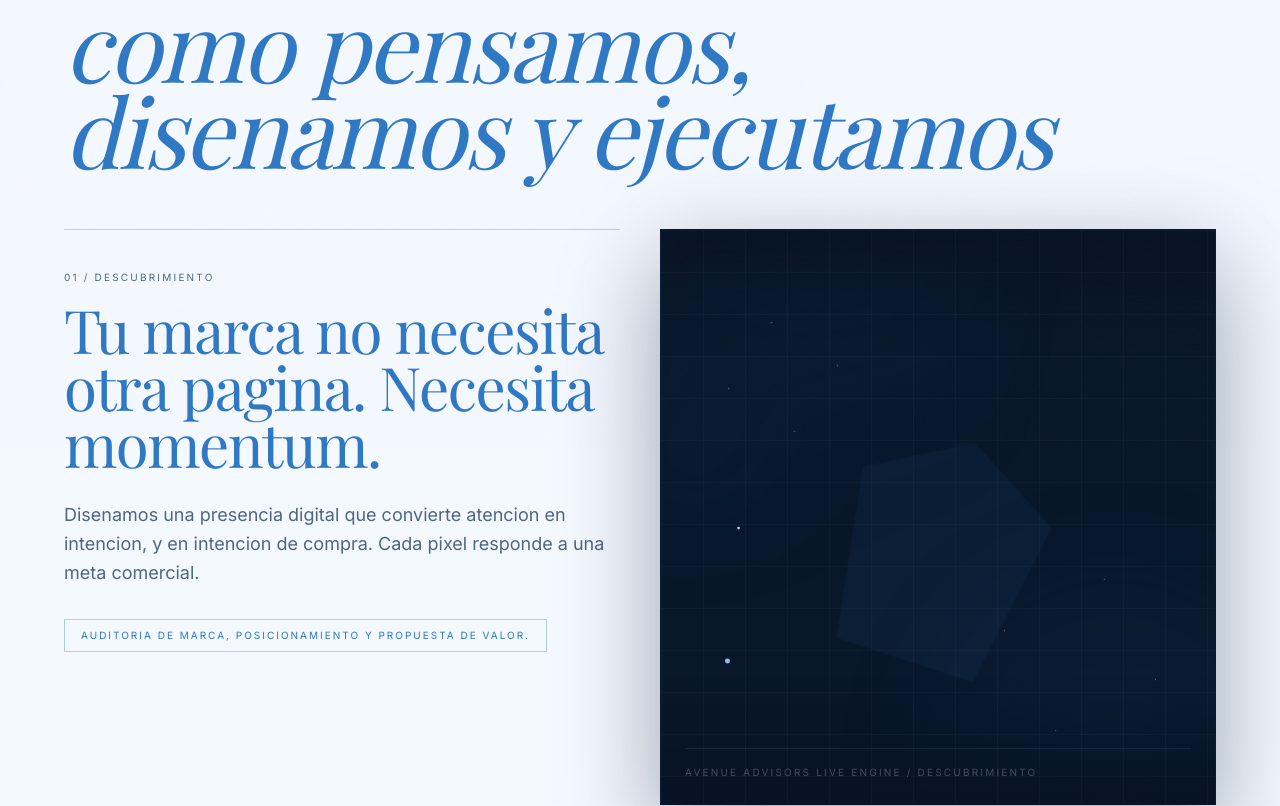
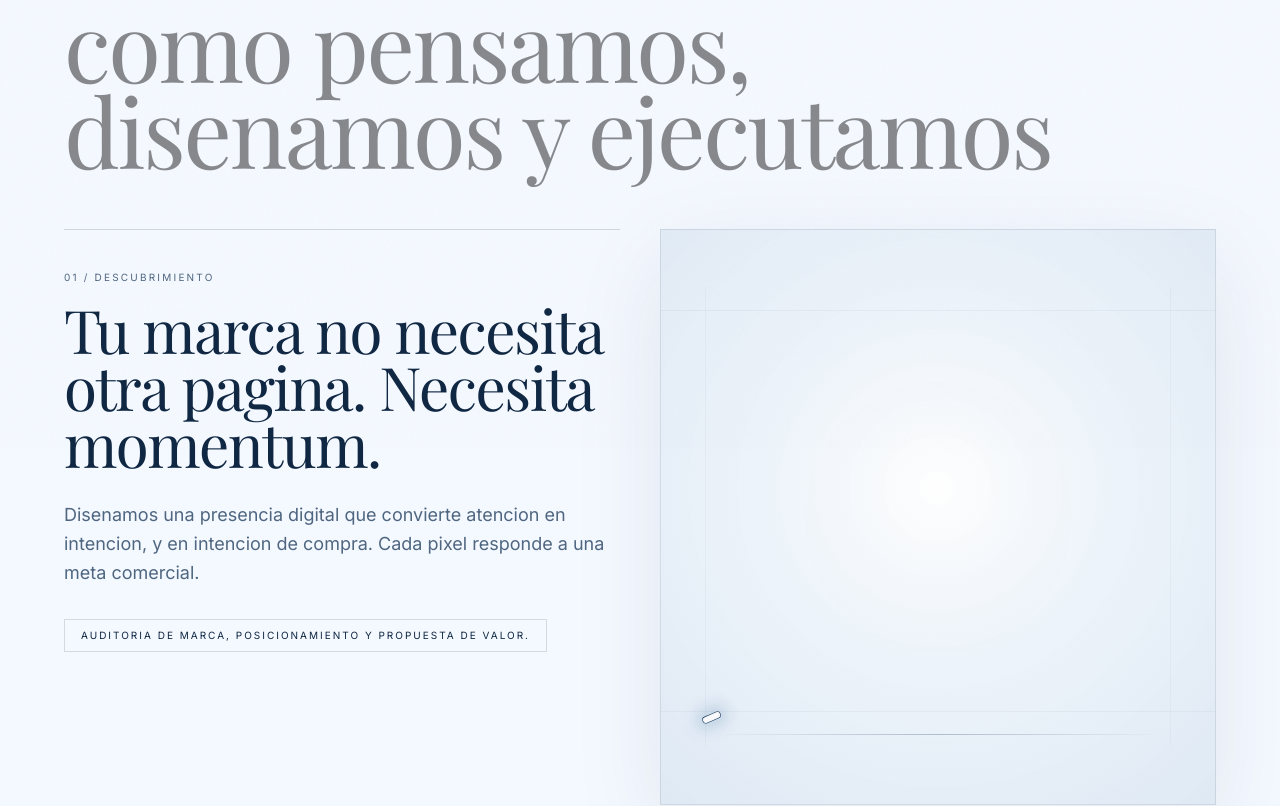
Before and after one commit to Avenue-Advisors/website, a Next.js app: page / in a window 1280 px wide. Shown: the part 351-1157 px from the top of the page. Built offline with nearby package versions, Linux system fonts and the light colour scheme.

Commit message:
Refine StoryFlow scroll animation

```diff
--- a/src/components/StoryFlow.tsx
+++ b/src/components/StoryFlow.tsx
@@ -1,7 +1,7 @@
 "use client";
 
 import { useRef, useState } from "react";
-import { motion, useScroll, useTransform, useMotionValueEvent } from "framer-motion";
+import { motion, useMotionValueEvent, useScroll, useTransform } from "framer-motion";
 import type { MotionValue } from "framer-motion";
 import { useLanguage } from "@/components/LanguageProvider";
 
@@ -70,172 +70,109 @@ const chaptersByLanguage = {
 
 const scenes = [
   {
-    outer: "polygon(50% 2%, 90% 16%, 98% 52%, 80% 88%, 50% 98%, 18% 86%, 4% 50%, 18% 14%)",
-    mid: "polygon(50% 8%, 86% 28%, 76% 88%, 24% 88%, 14% 28%)",
-    core: "polygon(50% 0%, 100% 50%, 50% 100%, 0% 50%)",
-    pathA: "M120 760 L280 620 L420 690 L560 520 L700 590 L860 430",
-    pathB: "M140 520 L280 460 L450 370 L600 410 L780 330 L900 220",
-    orbitX: "12%",
-    orbitY: "16%",
+    primary: "M84 804 C154 782, 242 738, 306 694 C385 640, 448 590, 526 548 C610 502, 708 458, 816 390 C878 350, 926 308, 958 250",
   },
   {
-    outer: "polygon(50% 4%, 94% 24%, 94% 76%, 50% 96%, 6% 76%, 6% 24%)",
-    mid: "polygon(50% 2%, 96% 36%, 80% 96%, 20% 96%, 4% 36%)",
-    core: "polygon(20% 12%, 84% 8%, 96% 60%, 62% 98%, 14% 84%)",
-    pathA: "M100 740 L260 640 L400 620 L520 500 L730 540 L900 360",
-    pathB: "M120 500 L290 420 L460 390 L610 350 L790 300 L910 170",
-    orbitX: "72%",
-    orbitY: "12%",
+    primary: "M82 804 C170 778, 238 742, 322 694 C396 652, 474 602, 548 546 C630 484, 706 426, 806 356 C872 308, 926 258, 964 196",
   },
   {
-    outer: "polygon(14% 10%, 84% 4%, 98% 46%, 88% 90%, 34% 98%, 6% 62%)",
-    mid: "polygon(6% 28%, 56% 6%, 98% 36%, 82% 92%, 20% 98%)",
-    core: "polygon(4% 40%, 40% 0%, 96% 24%, 80% 90%, 20% 96%)",
-    pathA: "M90 790 L260 660 L390 560 L560 570 L720 490 L900 390",
-    pathB: "M110 560 L290 470 L440 330 L610 300 L790 240 L900 170",
-    orbitX: "14%",
-    orbitY: "72%",
+    primary: "M80 812 C176 792, 264 756, 356 700 C444 648, 522 586, 624 518 C716 456, 796 406, 866 346 C916 304, 950 254, 972 188",
   },
   {
-    outer: "polygon(50% 2%, 80% 10%, 98% 38%, 94% 78%, 64% 98%, 26% 98%, 4% 66%, 8% 22%)",
-    mid: "polygon(10% 30%, 42% 2%, 90% 14%, 98% 66%, 66% 98%, 16% 88%)",
-    core: "polygon(50% 6%, 88% 26%, 90% 80%, 52% 98%, 12% 72%, 14% 22%)",
-    pathA: "M100 760 L250 680 L420 600 L580 520 L730 470 L900 340",
-    pathB: "M110 540 L250 470 L420 420 L570 340 L760 260 L900 180",
-    orbitX: "72%",
-    orbitY: "72%",
+    primary: "M74 818 C186 786, 286 742, 392 676 C494 612, 592 542, 690 468 C782 398, 854 326, 914 242 C940 206, 960 168, 978 126",
   },
 ] as const;
 
-function PolygonStage({
+function LineStage({
   progress,
   activeChapter,
-  language,
 }: {
   progress: MotionValue<number>;
   activeChapter: number;
-  language: "es" | "en";
 }) {
   const scene = scenes[activeChapter] ?? scenes[0];
-  const rotateOuter = useTransform(progress, [0, 1], [-12, 26]);
-  const rotateInner = useTransform(progress, [0, 1], [18, -22]);
-  const tilt = useTransform(progress, [0, 1], [0, 10]);
-  const yLift = useTransform(progress, [0, 1], [40, -70]);
-  const shutterA = useTransform(progress, [0, 1], [0, -120]);
-  const shutterB = useTransform(progress, [0, 1], [0, 120]);
-  const scalePulse = useTransform(progress, [0, 0.5, 1], [0.92, 1.12, 0.98]);
-  const glow = useTransform(progress, [0, 0.5, 1], [0.3, 0.64, 0.34]);
-  const pathLength = useTransform(progress, [0.1, 0.9], [0, 1]);
-  const spin = useTransform(progress, [0, 1], [0, 160]);
-  const chapterTitle =
-    language === "es"
-      ? ["Descubrimiento", "Sistema", "Escala", "Resultados"][activeChapter] ?? "Descubrimiento"
-      : ["Discovery", "System", "Scale", "Results"][activeChapter] ?? "Discovery";
+  const frameShift = useTransform(progress, [0, 1], [0, -42]);
+  const lowerFrameShift = useTransform(progress, [0, 1], [0, 32]);
+  const lineLength = useTransform(progress, [0.05, 0.92], [0.02, 1]);
+  const lineGlow = useTransform(progress, [0, 0.5, 1], [0.08, 0.22, 0.12]);
+  const pulseOffset = useTransform(progress, [0, 1], [180, -260]);
+  const stageScale = useTransform(progress, [0, 0.5, 1], [1.08, 1, 0.96]);
+  const stageRotate = useTransform(progress, [0, 0.5, 1], [-5, 0, 4]);
+  const frameOpacity = useTransform(progress, [0, 0.25, 1], [0.28, 0.52, 0.34]);
 
   return (
-    <div className="relative h-full w-full overflow-hidden border border-[#0F2742]/20 bg-[#09172A] shadow-[0_32px_90px_rgba(8,20,42,0.38)]">
+    <div className="relative h-full w-full overflow-hidden border border-[#0F2742]/10 bg-[radial-gradient(circle_at_50%_45%,rgba(255,255,255,0.96),rgba(236,243,250,0.98)_42%,rgba(223,233,244,1)_100%)] shadow-[0_28px_90px_rgba(15,39,66,0.08)]">
+      <motion.div className="absolute inset-x-0 top-[14%] h-px bg-[#0F2742]/16" style={{ y: frameShift, opacity: frameOpacity }} />
+      <motion.div className="absolute inset-x-0 bottom-[16%] h-px bg-[#0F2742]/14" style={{ y: lowerFrameShift, opacity: frameOpacity }} />
+      <motion.div className="absolute left-[8%] top-[10%] bottom-[10%] w-px bg-[#0F2742]/10" style={{ opacity: frameOpacity }} />
+      <motion.div className="absolute right-[8%] top-[10%] bottom-[10%] w-px bg-[#0F2742]/10" style={{ opacity: frameOpacity }} />
       <motion.div
-        className="absolute -left-[15%] -top-[20%] h-[72%] w-[72%] blur-3xl"
-        style={{
-          rotate: spin,
-          opacity: glow,
-          background:
-            "conic-gradient(from 0deg, rgba(47,120,196,0.34), transparent 42%, rgba(47,120,196,0.18), transparent 74%, rgba(47,120,196,0.34))",
-        }}
+        className="absolute left-1/2 top-1/2 h-[54%] w-[54%] -translate-x-1/2 -translate-y-1/2 rounded-full blur-[110px]"
+        style={{ opacity: lineGlow, background: "rgba(15,39,66,0.12)" }}
       />
       <motion.div
-        className="absolute -bottom-[25%] -right-[15%] h-[66%] w-[66%] rounded-full blur-[84px]"
-        style={{
-          scale: scalePulse,
-          opacity: glow,
-          background: "rgba(47,120,196,0.24)",
-        }}
-      />
-
-      <motion.div className="absolute inset-x-0 top-0 h-[22%] bg-gradient-to-b from-[#071325] to-transparent" style={{ y: shutterA }} />
-      <motion.div className="absolute inset-x-0 bottom-0 h-[22%] bg-gradient-to-t from-[#071325] to-transparent" style={{ y: shutterB }} />
-
-      <div className="absolute inset-0 opacity-20" style={{ backgroundImage: "linear-gradient(rgba(255,255,255,0.14) 1px, transparent 1px), linear-gradient(90deg, rgba(255,255,255,0.14) 1px, transparent 1px)", backgroundSize: "42px 42px" }} />
-
-      <motion.div
-        className="absolute left-1/2 top-1/2 h-[74%] w-[74%] -translate-x-1/2 -translate-y-1/2 border border-white/38"
-        animate={{ clipPath: scene.outer }}
-        transition={{ duration: 1.1, ease: [0.23, 1, 0.32, 1] }}
-        style={{
-          rotate: rotateOuter,
-          rotateX: tilt,
-        }}
-      />
-      <motion.div
-        className="absolute left-1/2 top-1/2 h-[54%] w-[54%] -translate-x-1/2 -translate-y-1/2"
-        animate={{ clipPath: scene.mid }}
-        transition={{ duration: 1.2, ease: [0.23, 1, 0.32, 1] }}
-        style={{
-          background: "rgba(47,120,196,0.24)",
-          rotate: rotateInner,
-          y: yLift,
-          scale: scalePulse,
-          opacity: glow,
-        }}
-      />
-      <motion.div
-        className="absolute h-28 w-28 border border-white/55"
-        animate={{
-          left: scene.orbitX,
-          top: scene.orbitY,
-          clipPath: scene.core,
-        }}
-        transition={{ duration: 1.15, ease: [0.23, 1, 0.32, 1] }}
-        style={{
-          rotate: rotateOuter,
-        }}
-      />
-      <motion.div
-        className="absolute bottom-[12%] right-[10%] h-40 w-40 border border-white/35"
-        animate={{ clipPath: scene.core }}
-        transition={{ duration: 1.15, ease: [0.23, 1, 0.32, 1] }}
-        style={{
-          rotate: rotateInner,
-        }}
-      />
-
+        className="absolute inset-0"
+        style={{ scale: stageScale, rotate: stageRotate, transformOrigin: "50% 50%" }}
+      >
         <svg className="absolute inset-0 h-full w-full" viewBox="0 0 1000 1000" aria-hidden="true">
           <defs>
-          <linearGradient id="chapter-line" x1="0" y1="0" x2="1" y2="1">
-            <stop offset="0%" stopColor="#2F78C4" />
-            <stop offset="100%" stopColor="#ffffff" />
+            <filter id="line-blur">
+              <feGaussianBlur stdDeviation="12" />
+            </filter>
+            <linearGradient id="line-core" x1="0" y1="0" x2="1" y2="1">
+              <stop offset="0%" stopColor="#0f2742" />
+              <stop offset="52%" stopColor="#173a61" />
+              <stop offset="100%" stopColor="#081321" />
             </linearGradient>
           </defs>
           <motion.path
-          d={scene.pathA}
+            d={scene.primary}
             fill="none"
-          stroke="url(#chapter-line)"
-          strokeWidth="9"
+            stroke="rgba(34,76,122,0.14)"
+            strokeWidth="36"
             strokeLinecap="round"
-          animate={{ d: scene.pathA }}
-          transition={{ duration: 1.2, ease: [0.23, 1, 0.32, 1] }}
-          style={{ pathLength }}
+            animate={{ d: scene.primary }}
+            transition={{ duration: 1.1, ease: [0.2, 1, 0.3, 1] }}
+            style={{ pathLength: lineLength, filter: "url(#line-blur)" }}
           />
           <motion.path
-          d={scene.pathB}
+            d={scene.primary}
+            fill="none"
+            stroke="url(#line-core)"
+            strokeWidth="12"
+            strokeLinecap="round"
+            animate={{ d: scene.primary }}
+            transition={{ duration: 1.1, ease: [0.2, 1, 0.3, 1] }}
+            style={{ pathLength: lineLength }}
+          />
+          <motion.path
+            d={scene.primary}
             fill="none"
             stroke="rgba(255,255,255,0.78)"
-          strokeWidth="5"
+            strokeWidth="2"
             strokeLinecap="round"
-          animate={{ d: scene.pathB }}
-          transition={{ duration: 1.2, ease: [0.23, 1, 0.32, 1] }}
-          style={{ pathLength }}
+            animate={{ d: scene.primary }}
+            transition={{ duration: 1.1, ease: [0.2, 1, 0.3, 1] }}
+            style={{ pathLength: lineLength }}
+          />
+          <motion.path
+            d={scene.primary}
+            fill="none"
+            stroke="rgba(255,255,255,0.96)"
+            strokeWidth="10"
+            strokeLinecap="round"
+            strokeDasharray="140 900"
+            animate={{ d: scene.primary }}
+            transition={{ duration: 1.1, ease: [0.2, 1, 0.3, 1] }}
+            style={{ pathLength: lineLength, strokeDashoffset: pulseOffset }}
           />
         </svg>
-
-      <motion.div
-        className="absolute bottom-6 left-6 right-6 border-t border-white/25 pt-4"
-        style={{ opacity: glow }}
-      >
-        <p className="text-[10px] uppercase tracking-[0.22em] text-white/80">
-          Avenue Advisors Live Engine / {chapterTitle}
-        </p>
       </motion.div>
+      <motion.path
+        className="absolute bottom-[12%] left-[10%] right-[10%] h-px bg-[linear-gradient(90deg,transparent,rgba(15,39,66,0.26),transparent)]"
+        animate={{ opacity: [0.28, 0.5, 0.28] }}
+        transition={{ duration: 4.2, repeat: Infinity, ease: "easeInOut" }}
+      />
     </div>
   );
 }
@@ -261,12 +198,12 @@ export default function StoryFlow() {
 
   return (
     <section ref={rootRef} className="relative border-b border-[#0F2742]/15 pt-32 md:pt-36" aria-label="Narrative scroll experience">
-      <div className="fixed left-0 right-0 top-[72px] z-[55] h-[2px] bg-[#0F2742]/10">
+      <div className="fixed left-0 right-0 top-[72px] z-[55] h-px bg-[#0F2742]/10">
         <motion.div
           className="h-full origin-left"
           style={{
             scaleX: scrollYProgress,
-            background: "#2F78C4",
+            background: "#0F2742",
           }}
         />
       </div>
@@ -281,7 +218,7 @@ export default function StoryFlow() {
         >
           {language === "es" ? "Una experiencia que demuestra" : "An experience that proves"}
           <br />
-          <span className="italic text-[#2F78C4]">
+          <span className="text-black/45">
             {language === "es" ? "como pensamos, disenamos y ejecutamos" : "how we think, design, and execute"}
           </span>
         </motion.h1>
@@ -293,20 +230,17 @@ export default function StoryFlow() {
             <article
               key={chapter.id}
               id={chapter.id}
-              className={`group min-h-[80vh] border-t border-[#0F2742]/20 py-10 transition-[opacity,transform] duration-700 md:min-h-[92vh] ${
-                activeChapter === index ? "opacity-100" : "opacity-50"
+              className={`group min-h-[80vh] border-t border-[#0F2742]/16 py-10 transition-[opacity,transform] duration-700 md:min-h-[92vh] ${
+                activeChapter === index ? "opacity-100" : "opacity-[0.42]"
               }`}
-              style={{ transform: activeChapter === index ? "translateX(0px)" : "translateX(8px)" }}
+              style={{ transform: activeChapter === index ? "translateX(0px)" : "translateX(10px)" }}
             >
               <p className="text-[10px] uppercase tracking-[0.22em] text-[#4F6680]">{chapter.label}</p>
-              <h2
-                className="mt-4 max-w-2xl font-[family-name:var(--font-display)] text-4xl leading-[0.95] tracking-tight text-[#0F2742] sm:text-5xl md:text-6xl"
-                style={{ color: activeChapter === index ? "#2F78C4" : undefined }}
-              >
+              <h2 className="mt-4 max-w-2xl font-[family-name:var(--font-display)] text-4xl leading-[0.95] tracking-tight text-[#0F2742] sm:text-5xl md:text-6xl">
                 {chapter.title}
               </h2>
               <p className="mt-7 max-w-xl text-base leading-relaxed text-[#4F6680] md:text-lg">{chapter.body}</p>
-              <p className="mt-8 inline-block border border-[#2F78C4]/35 px-4 py-2 text-[10px] uppercase tracking-[0.2em] text-[#2F78C4]">
+              <p className="mt-8 inline-block border border-black/12 px-4 py-2 text-[10px] uppercase tracking-[0.2em] text-[#0F2742]">
                 {chapter.accent}
               </p>
             </article>
@@ -315,10 +249,10 @@ export default function StoryFlow() {
 
         <div className="lg:col-span-6">
           <div className="sticky top-24 hidden h-[72vh] lg:block">
-            <PolygonStage progress={scrollYProgress} activeChapter={activeChapter} language={language} />
+            <LineStage progress={scrollYProgress} activeChapter={activeChapter} />
           </div>
           <div className="mt-3 h-[50vh] lg:hidden">
-            <PolygonStage progress={scrollYProgress} activeChapter={activeChapter} language={language} />
+            <LineStage progress={scrollYProgress} activeChapter={activeChapter} />
           </div>
         </div>
       </div>
```
Lines whose indentation alone changed are shown as unchanged.
